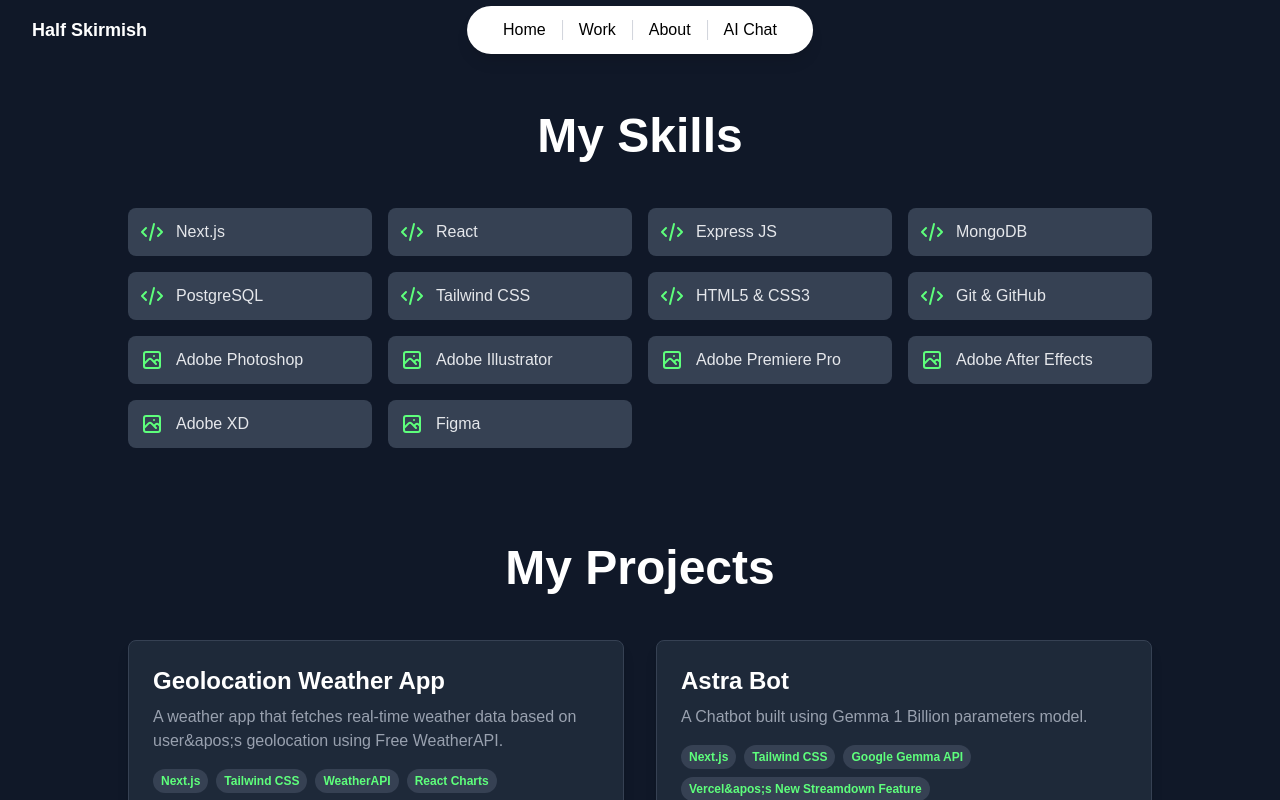
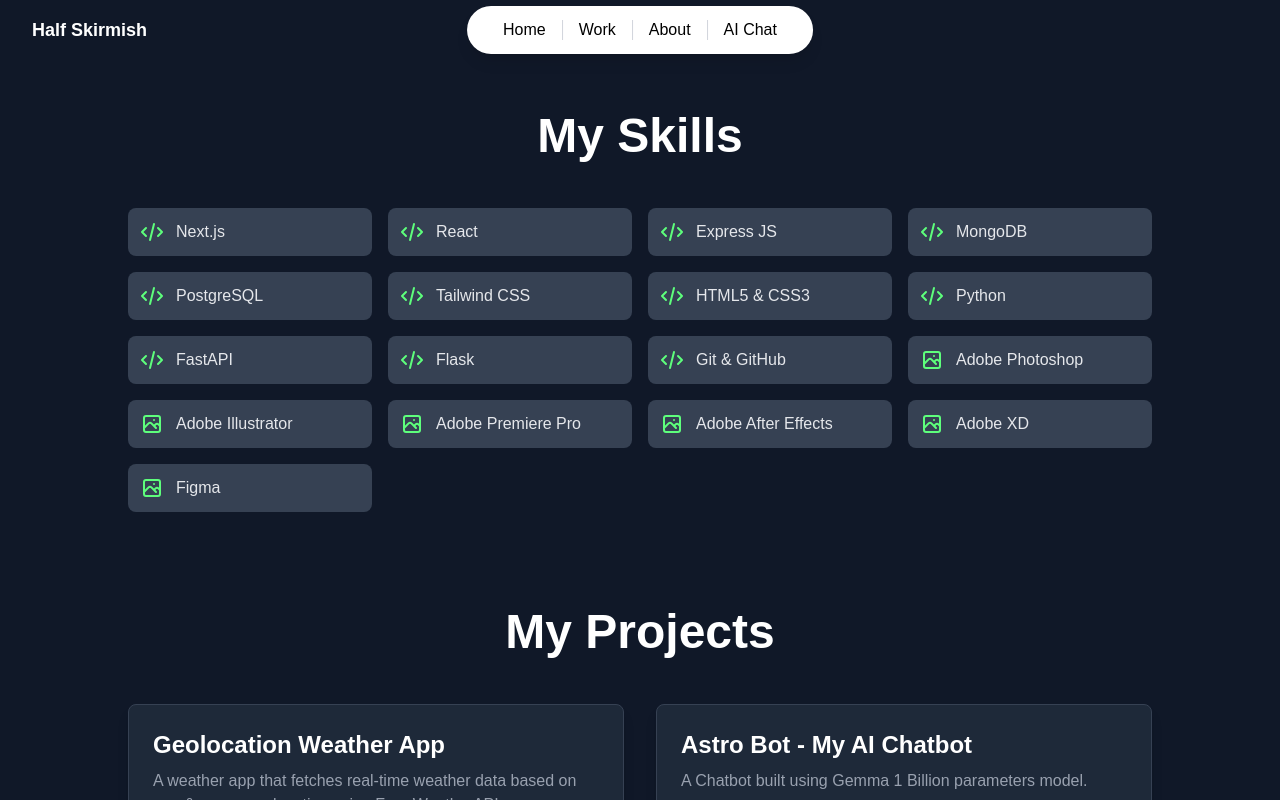
Before and after one commit to half-skirmish/frontend-halfskirmish-v2, a Next.js app: page /about in a window 1280 px wide. Shown: the top 800 px of the page. Built offline with nearby package versions, Linux system fonts and the light colour scheme.

Commit message:
Updated links and skill set

```diff
--- a/app/(navItems)/about/page.js
+++ b/app/(navItems)/about/page.js
@@ -107,6 +107,9 @@
     { name: "PostgreSQL", icon: <CodeIcon /> },
     { name: "Tailwind CSS", icon: <CodeIcon /> },
     { name: "HTML5 & CSS3", icon: <CodeIcon /> },
+    { name: "Python", icon: <CodeIcon /> },
+    { name: "FastAPI", icon: <CodeIcon /> },
+    { name: "Flask", icon: <CodeIcon /> },
     { name: "Git & GitHub", icon: <CodeIcon /> },
     { name: "Adobe Photoshop", icon: <PaintbrushIcon /> },
     { name: "Adobe Illustrator", icon: <PaintbrushIcon /> },
@@ -125,11 +128,11 @@
     repoUrl: "https://github.com/naman-1905/Weather-App",
   },
   {
-    title: "Astra Bot",
+    title: "Astro Bot - My AI Chatbot",
     description: "A Chatbot built using Gemma 1 Billion parameters model.",
-    techStack: ["Next.js", "Tailwind CSS", "Google Gemma API", "Vercel&apos;s New Streamdown Feature"],
+    techStack: ["Next.js", "Tailwind CSS", "Google Gemma API"],
     repoUrl: "https://github.com/naman-1905/AI-Chatbot",
-    liveUrl: "https://chat.halfskirmish.com",
+    liveUrl: "https://ai.halfskirmish.com",
   },
   {
     title: "Half Skirmish Portfolio & Blog",
@@ -149,13 +152,14 @@
     title: "Kahichan Japanese App",
     description: "A Japanese learning app with flashcards, quizzes, and spaced repetition to help users master the language effectively.",
     techStack: ["NextJS", "MongoDB", "Tailwind CSS", "PostGreSQL", "FastAPI"],
-    liveUrl: "https://kahichandev.halfskirmish.com/",
+    liveUrl: "https://kahichan.com",
     repoUrl: "https://github.com/kahitoz-infra/kahitoz-japanese-app",
   },
   {
     title: "Blog Admin Panel",
     description: "A Blog Admin Panel built using Next.js, Tailwind CSS, MongoDB and Express.js.",
     techStack: ["Next.js", "Tailwind CSS", "MongoDB", "Dynamic Routing"],
+    liveUrl: "https://admin.halfskirmish.com",
     repoUrl: "https://github.com/half-skirmish/backend-halfskirmish",
   }
 ];
```
